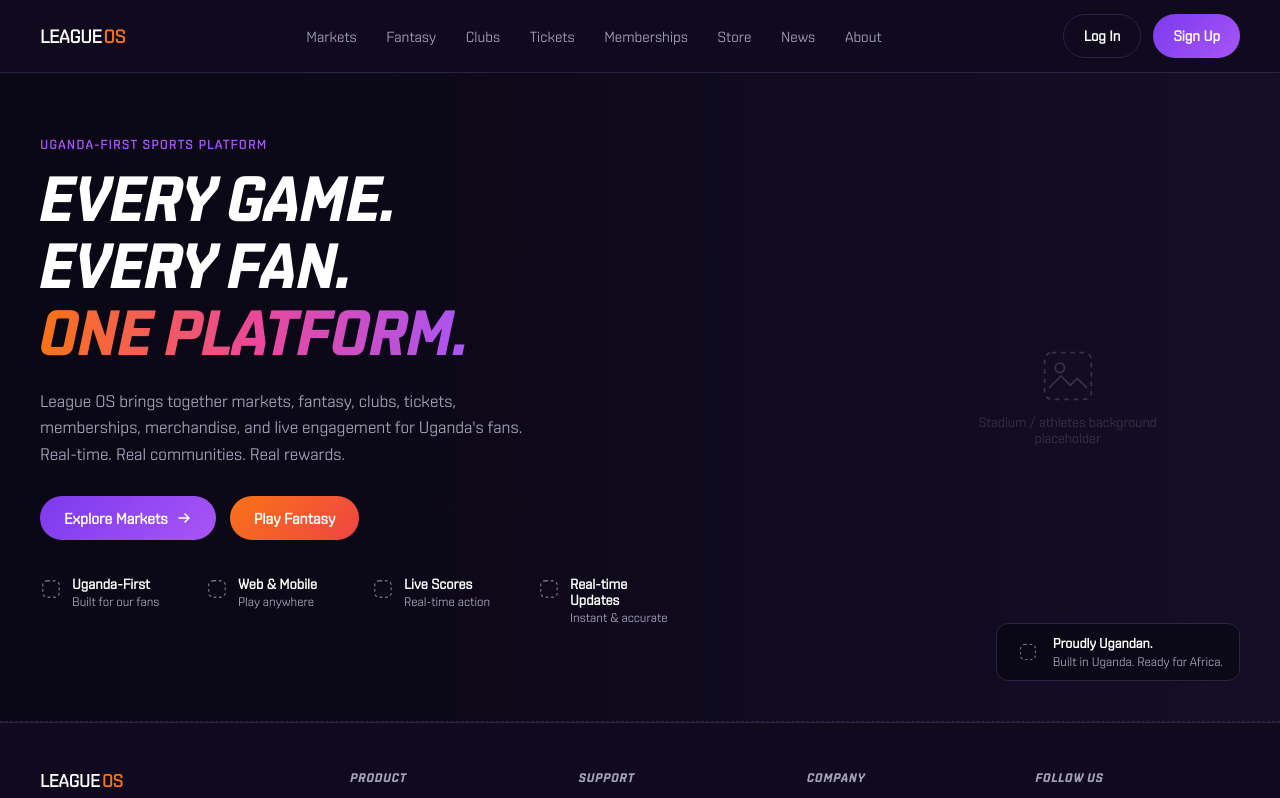
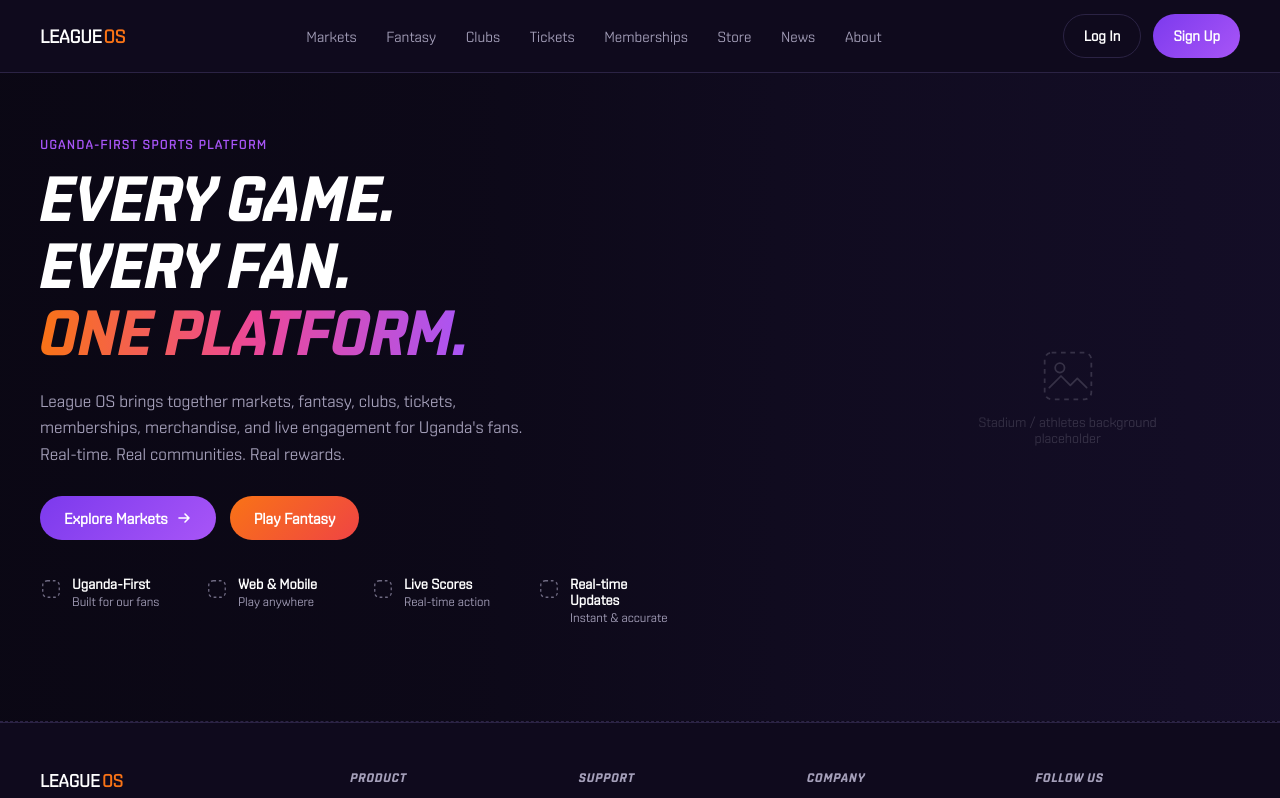
Before and after one commit to LEAGUE-OS-NEW/leagueos_frontend, a React (Vite) app: page / in a window 1280 px wide. Shown: the top 798 px of the page. Built offline with nearby package versions, Linux system fonts and the light colour scheme.

Commit message:
fix: remove Proudly Ugandan badge from Hero
Drops the hero-badge block and its now-unused CSS per feedback.

```diff
--- a/src/pages/landing/sections/Hero.css
+++ b/src/pages/landing/sections/Hero.css
@@ -195,43 +195,6 @@
   font-size: 0.85rem;
 }
 
-.hero-badge {
-  display: inline-flex;
-  align-items: center;
-  gap: 10px;
-  background-color: rgba(10, 7, 19, 0.75);
-  border: 1px solid var(--color-border);
-  border-radius: 12px;
-  padding: 10px 16px;
-  backdrop-filter: blur(6px);
-}
-
-.hero-badge-flag {
-  width: 30px;
-  height: 20px;
-  color: var(--color-text-muted);
-  flex-shrink: 0;
-}
-
-.hero-badge-flag svg {
-  width: 100%;
-  height: 100%;
-  display: block;
-}
-
-.hero-badge-text {
-  display: flex;
-  flex-direction: column;
-  font-size: 0.78rem;
-  color: var(--color-text-secondary);
-  line-height: 1.4;
-}
-
-.hero-badge-text strong {
-  color: var(--color-text-primary);
-  font-size: 0.85rem;
-}
-
 @media (max-width: 767px) {
   .hero-background-placeholder {
     display: none;
@@ -242,14 +205,6 @@
   }
 }
 
-@media (min-width: 960px) {
-  .hero-badge {
-    position: absolute;
-    right: clamp(16px, 4vw, 40px);
-    bottom: clamp(24px, 4vw, 40px);
-  }
-}
-
 @media (prefers-reduced-motion: reduce) {
   .hero-btn {
     transition: none;
--- a/src/pages/landing/sections/Hero.tsx
+++ b/src/pages/landing/sections/Hero.tsx
@@ -90,16 +90,6 @@ function Hero() {
               </li>
             ))}
           </ul>
-
-          <div className="hero-badge">
-            <span className="hero-badge-flag">
-              <PlaceholderIcon />
-            </span>
-            <span className="hero-badge-text">
-              <strong>Proudly Ugandan.</strong>
-              Built in Uganda. Ready for Africa.
-            </span>
-          </div>
         </div>
       </div>
     </section>
```
